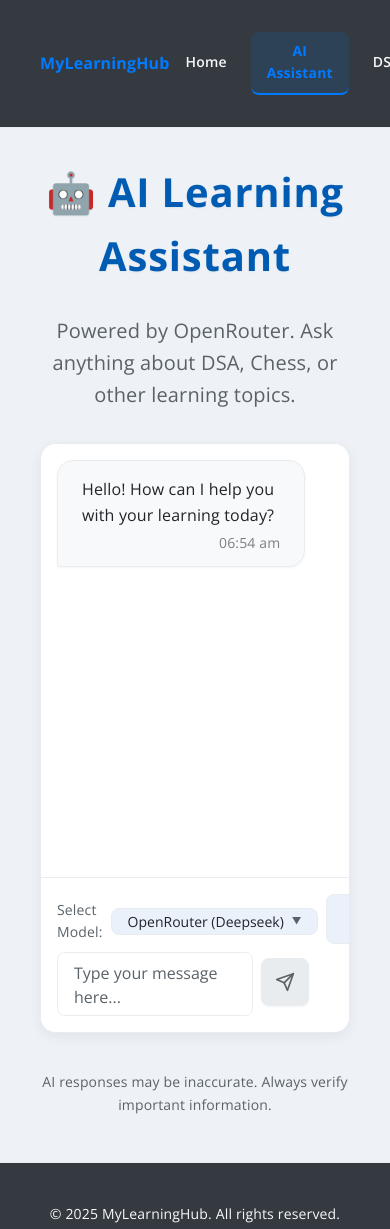
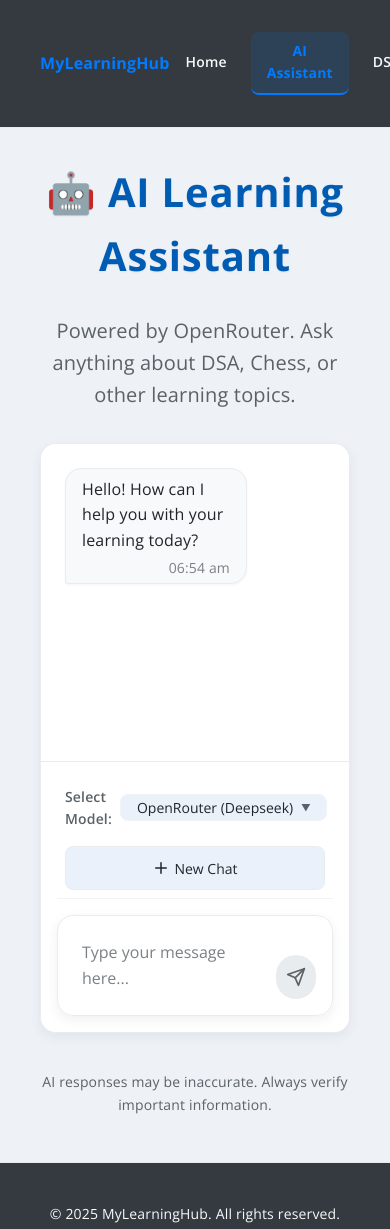
Before and after one commit to vishalpa8/my-learning-hub, a React (Vite) app: page /ai-assistant in a window 390 px wide. Shown: the top 1229 px of the page. Built offline with nearby package versions, Linux system fonts and the light colour scheme; no server answers.

Commit message:
ChatInerface enhanced

```diff
--- a/src/components/ai/ChatInterface.css
+++ b/src/components/ai/ChatInterface.css
@@ -571,289 +571,46 @@ pre.ai-code-block code {
   padding: var(--spacing-sm);
   background-color: var(--background-color);
   border-top: 1px solid var(--border-color);
-  min-height: auto; /* Ensures consistent height */
+  min-height: auto;
 }
 
-.chat-input-form textarea {
-  flex: 1;
-  max-height: 200px;
-  padding: var(--spacing-xs) var(--spacing-sm);
-  border: 1px solid var(--border-color);
-  border-radius: var(--border-radius);
-  resize: none;
-  font-family: var(--font-family-sans-serif);
-  font-size: var(--font-size-base);
-  line-height: 1.5;
-  background-color: var(--background-color);
-  transition: border-color 0.2s ease;
-  outline: none;
-  box-sizing: border-box;
+.chat-input-header {
+  display: flex;
+  flex-direction: column; /* Stack elements vertically */
+  gap: var(--spacing-sm); /* Space between top controls and input */
+  padding: var(--spacing-xxs) var(--spacing-md);
+  border-bottom: 1px solid var(--border-color-light);
+  margin-bottom: var(--spacing-sm);
 }
 
-.chat-input-form textarea::placeholder {
-  color: var(--text-muted-color);
+.chat-controls-top {
+  display: flex;
+  justify-content: space-between;
+  align-items: center;
+  width: 100%;
 }
 
-.chat-input-form textarea:focus {
-  border-color: var(--primary-color);
-  box-shadow: 0 0 0 2px rgba(var(--primary-color-rgb), 0.2);
+.model-selection-area {
+  display: flex;
+  align-items: center;
+  gap: var(--spacing-xs);
 }
 
-.chat-input-form textarea.editing-mode {
-  border-color: var(--primary-color);
-  box-shadow: 0 0 0 2px rgba(var(--primary-color-rgb), 0.2);
+.model-select-label {
+  font-size: var(--font-size-sm);
+  color: var(--text-muted-color);
+  font-weight: var(--font-weight-semibold); /* Increased font-weight */
 }
 
-/* ===== INPUT FORM BUTTONS - UPDATED FOR SVG ICONS ===== */
-.chat-input-form button {
-  width: 48px;
-  height: 48px;
-  padding: 0;
-  border: 1px solid var(--border-color);
-  border-radius: var(--border-radius);
-  background-color: var(--primary-color);
-  color: white;
-  display: flex;
-  align-items: center;
-  justify-content: center;
-  cursor: pointer;
-  transition: all 0.2s ease;
-  flex-shrink: 0;
-  box-sizing: border-box;
-  margin-bottom: 4px;
-}
-
-.chat-input-form button svg {
-  width: 20px;
-  height: 20px;
-}
-
-.chat-input-form button:hover:not(:disabled) {
-  background-color: var(--primary-color-dark);
-  transform: translateY(-1px);
-}
-
-.chat-input-form button:disabled {
-  background-color: var(--border-color);
-  color: var(--text-muted-color);
-  cursor: not-allowed;
-  transform: none;
-}
-
-.chat-input-form button[type="submit"]:not(:disabled) {
-  background-color: var(--primary-color);
-  color: #fff;
-  border-color: var(--primary-color);
-  animation: popIn 0.2s var(--easing-cubic) forwards;
-}
-
-.chat-input-form button[type="submit"]:not(:disabled):hover {
-  background-color: var(--primary-color-dark);
-  border-color: var(--primary-color-dark);
-  transform: translateY(-1px);
-}
-
-.chat-input-form .stop-button {
-  background-color: var(--danger-color);
-  color: #fff;
-  border-color: var(--danger-color);
-}
-
-.chat-input-form .stop-button:hover {
-  background-color: var(--danger-color-dark);
-  border-color: var(--danger-color-dark);
-  transform: translateY(-1px);
-}
-
-/* ===== ENHANCED STREAMING EFFECTS ===== */
-.streaming-markdown {
-  position: relative;
-}
-
-/* Enhanced streaming cursor */
-.streaming-markdown p:last-of-type::after,
-.streaming-markdown li:last-of-type::after,
-.streaming-markdown h1:last-of-type::after,
-.streaming-markdown h2:last-of-type::after,
-.streaming-markdown h3:last-of-type::after,
-.streaming-markdown h4:last-of-type::after,
-.streaming-markdown h5:last-of-type::after,
-.streaming-markdown h6:last-of-type::after,
-.streaming-markdown blockquote:last-of-type::after,
-.streaming-markdown pre:last-of-type::after {
-  content: "▋";
-  animation: streamingBlink 1s step-end infinite;
-  margin-left: 0.25em;
-  color: var(--primary-color);
-  font-weight: var(--font-weight-bold);
-  opacity: 1;
-}
-
-@keyframes streamingBlink {
-  0%,
-  50% {
-    opacity: 1;
-  }
-  51%,
-  100% {
-    opacity: 0;
-  }
-}
-
-/* Streaming text reveal animation */
-.streaming-markdown * {
-  animation: textReveal 0.3s ease-in-out;
-}
-
-@keyframes textReveal {
-  from {
-    opacity: 0;
-    transform: translateY(5px);
-  }
-  to {
-    opacity: 1;
-    transform: translateY(0);
-  }
-}
-
-/* Message streaming state */
-.message-bubble .message-text .streaming-markdown {
-  border-left: 3px solid var(--primary-color);
-  padding-left: var(--spacing-xs);
-  background: linear-gradient(
-    90deg,
-    rgba(var(--primary-color-rgb), 0.1) 0%,
-    rgba(var(--primary-color-rgb), 0.05) 50%,
-    transparent 100%
-  );
-  border-radius: 0 var(--border-radius-sm) var(--border-radius-sm) 0;
-  animation: streamingGlow 2s ease-in-out infinite alternate;
-}
-
-@keyframes streamingGlow {
-  0% {
-    border-left-color: var(--primary-color);
-    background: linear-gradient(
-      90deg,
-      rgba(var(--primary-color-rgb), 0.1) 0%,
-      rgba(var(--primary-color-rgb), 0.05) 50%,
-      transparent 100%
-    );
-  }
-  100% {
-    border-left-color: var(--primary-color-light);
-    background: linear-gradient(
-      90deg,
-      rgba(var(--primary-color-rgb), 0.15) 0%,
-      rgba(var(--primary-color-rgb), 0.08) 50%,
-      transparent 100%
-    );
-  }
-}
-
-/* ===== IMPROVED ANIMATIONS ===== */
-.message-bubble {
-  animation: messageSlideIn 0.4s var(--easing-cubic) forwards;
-}
-
-@keyframes messageSlideIn {
-  from {
-    opacity: 0;
-    transform: translateY(10px) scale(0.98);
-  }
-  to {
-    opacity: 1;
-    transform: translateY(0) scale(1);
-  }
-}
-
-.message-bubble.ai {
-  animation: messageSlideInLeft 0.4s var(--easing-cubic) forwards;
-}
-
-@keyframes slideInLeft {
-  from {
-    opacity: 0;
-    transform: translateX(-20px);
-  }
-  to {
-    opacity: 1;
-    transform: translateX(0);
-  }
-}
-
-@keyframes messageSlideInLeft {
-  from {
-    opacity: 0;
-    transform: translateX(-10px) scale(0.98);
-  }
-  to {
-    opacity: 1;
-    transform: translateX(0) scale(1);
-  }
-}
-
-/* ===== LOADING STATES ===== */
-.chat-input-form textarea:disabled {
-  opacity: 0.7;
-  cursor: not-allowed;
-}
-
-.message-bubble.streaming {
-  position: relative;
-  overflow: hidden;
-}
-
-.message-bubble.streaming::before {
-  content: "";
-  position: absolute;
-  top: 0;
-  left: -100%;
-  width: 100%;
-  height: 100%;
-  background: linear-gradient(
-    90deg,
-    transparent,
-    rgba(var(--primary-color-rgb), 0.1),
-    transparent
-  );
-  animation: shimmer 2s infinite;
-}
-
-@keyframes shimmer {
-  0% {
-    left: -100%;
-  }
-  100% {
-    left: 100%;
-  }
-}
-
-/* Responsive Design */
-@media (max-width: 768px) {
-  .chat-messages {
-    padding: var(--spacing-sm);
-  }
-
-  .message-bubble {
-    max-width: 90%;
-    padding: var(--spacing-sm) var(--spacing-md);
-  }
-
-  .chat-input-form {
-    padding: var(--spacing-sm);
-    min-height: 68px;
-  }
-}
-
-/* ===== MODEL SELECTOR ===== */
 .model-selector {
   position: relative;
+  flex-grow: 0;
+  flex-shrink: 0;
 }
 
 .model-selector select {
-  background-color: var(--background-color-subtle);
-  border: 1px solid var(--border-color);
+  background-color: var(--background-color-subtle); /* Keep subtle background */
+  border: 1px solid var(--border-color-light); /* Lighter border for dropdown */
   border-radius: var(--border-radius);
   padding: var(--spacing-xxs) var(--spacing-sm);
   font-family: var(--font-family-sans-serif);
@@ -864,7 +621,8 @@ pre.ai-code-block code {
   -webkit-appearance: none;
   -moz-appearance: none;
   appearance: none;
-  padding-right: var(--spacing-lg); /* Make space for arrow */
+  padding-right: var(--spacing-lg);
+  min-width: 120px;
 }
 
 .model-selector::after {
@@ -883,29 +641,20 @@ pre.ai-code-block code {
   background-color: var(--light-color);
 }
 
+.model-selector select:focus {
+  outline: none;
+  border-color: var(--primary-color);
+  box-shadow: 0 0 0 2px rgba(var(--primary-color-rgb), 0.2); /* Focus effect */
+}
+
 .model-selector select:disabled {
   opacity: 0.6;
   cursor: not-allowed;
   background-color: var(--border-color);
 }
 
-/* New styles for the model selection area */
-.model-selection-area {
+.new-chat-button {
   display: flex;
-  align-items: center;
-  gap: var(--spacing-xs);
-  margin-bottom: var(--spacing-xxs); /* Small gap below it */
-}
-
-.model-select-label {
-  font-size: var(--font-size-sm);
-  color: var(--text-muted-color);
-  font-weight: var(--font-weight-medium);
-}
-
-.chat-input-form .new-chat-button {
-  display: flex;
-  height: 42px; /* Match button height */
   align-items: center;
   justify-content: center;
   gap: var(--spacing-xxs);
@@ -913,26 +662,21 @@ pre.ai-code-block code {
   color: var(--text-color);
   border: 1px solid var(--border-color);
   border-radius: var(--border-radius);
-  padding: var(--spacing-xxs) var(--spacing-md); /* Adjusted padding */
+  padding: var(--spacing-xxs) var(--spacing-md);
   font-family: var(--font-family-sans-serif);
   font-size: var(--font-size-sm);
   font-weight: var(--font-weight-medium);
   cursor: pointer;
   transition: all 0.2s ease;
-  margin-left: auto;
-  box-shadow: none; /* Remove box-shadow for subtle look */
+  box-shadow: none;
   white-space: nowrap;
-  min-width: 120px; /* Ensure minimum width */
-}
-
-.chat-input-form .new-chat-button {
-  height: 50px; /* Match new button height */
-  padding: var(--spacing-sm) var(--spacing-md); /* Adjusted padding for better vertical alignment */
+  min-width: 100px;
+  height: 38px;
 }
 
 .new-chat-button:hover:not(:disabled) {
   background-color: var(--light-color);
-  box-shadow: none;
+  box-shadow: var(--box-shadow-sm); /* Added subtle shadow on hover */
 }
 
 .new-chat-button:disabled {
@@ -943,8 +687,8 @@ pre.ai-code-block code {
 }
 
 .new-chat-button svg {
-  width: 24px; /* Consistent with other icons */
-  height: 24px; /* Consistent with other icons */
+  width: 18px;
+  height: 18px;
   transition: transform 0.2s ease;
 }
 
@@ -952,10 +696,158 @@ pre.ai-code-block code {
   transform: scale(1.1);
 }
 
-/* New styles for the chat input controls wrapper */
 .chat-input-controls {
   display: flex;
-  align-items: center;
-  gap: var(--spacing-xs);
-  padding-right: var(--spacing-md); /* Add padding to the right edge */
+  align-items: flex-end; /* Align items to the bottom */
+  gap: var(--spacing-sm);
+  width: 100%;
+  max-width: 900px;
+  margin: 0 auto;
+  position: relative;
+  padding: var(--spacing-xxs);
+  border: 1px solid var(--border-color);
+  border-radius: var(--border-radius-lg);
+  background-color: var(--background-color-alt);
+  box-shadow: var(--box-shadow-md);
+  transition: border-color 0.2s ease, box-shadow 0.2s ease;
 }
+
+.chat-input-controls:focus-within {
+  border-color: var(--primary-color);
+  box-shadow: none;
+}
+
+.chat-input-controls textarea {
+  flex: 1;
+  max-height: 200px;
+  padding: var(--spacing-sm) var(--spacing-md);
+  padding-right: 50px;
+  border: none;
+  border-radius: var(--border-radius-lg);
+  resize: none;
+  font-family: var(--font-family-sans-serif);
+  font-size: var(--font-size-base);
+  line-height: 1.6;
+  background-color: transparent;
+  transition: all 0.2s ease;
+  outline: none;
+  box-sizing: border-box;
+  color: var(--text-color);
+}
+
+.chat-input-controls textarea::placeholder {
+  color: var(--text-muted-color);
+  opacity: 0.8;
+}
+
+.chat-input-controls textarea:focus {
+  outline: none;
+  box-shadow: none;
+}
+
+.chat-input-controls textarea.editing-mode {
+  /* No specific border/shadow for editing mode on textarea, handled by parent */
+}
+
+.chat-input-controls textarea:hover {
+  /* No specific border for hover on textarea, handled by parent */
+}
+
+.chat-input-controls button {
+  position: absolute;
+  right: var(--spacing-md);
+  bottom: var(--spacing-md);
+  width: 40px;
+  height: 40px;
+  padding: 0;
+  border: none;
+  border-radius: var(--border-radius-pill); /* Fully rounded for pill shape */
+  background-color: var(--primary-color);
+  color: white;
+  display: flex;
+  align-items: center; /* Vertically center icon */
+  justify-content: center;
+  cursor: pointer;
+  transition: all 0.2s ease;
+  flex-shrink: 0;
+  box-shadow: var(--box-shadow-sm);
+}
+
+.chat-input-controls button svg {
+  width: 20px;
+  height: 20px;
+  vertical-align: middle; /* Ensure vertical alignment */
+}
+
+.chat-input-controls button:hover:not(:disabled) {
+  background-color: var(--primary-color-dark);
+  transform: translateY(-1px) scale(1.05);
+  box-shadow: var(--box-shadow-md);
+}
+
+.chat-input-controls button:disabled {
+  background-color: var(--border-color);
+  color: var(--text-muted-color);
+  cursor: not-allowed;
+  transform: none;
+  box-shadow: none;
+}
+
+.chat-input-controls button[type="submit"]:not(:disabled) {
+  background-color: var(--primary-color);
+  color: #fff;
+  animation: popIn 0.2s var(--easing-cubic) forwards;
+}
+
+.chat-input-controls button[type="submit"]:not(:disabled):hover {
+  background-color: var(--primary-color-dark);
+}
+
+.chat-input-controls .stop-button {
+  background-color: var(--danger-color);
+  color: #fff;
+}
+
+.chat-input-controls .stop-button:hover {
+  background-color: var(--danger-color-dark);
+}
+
+/* Responsive adjustments */
+@media (max-width: 768px) {
+  .chat-input-header {
+    flex-direction: column;
+    align-items: flex-start;
+    padding: var(--spacing-xs);
+  }
+
+  .chat-controls-top {
+    flex-direction: column;
+    align-items: flex-start;
+    gap: var(--spacing-xs);
+  }
+
+  .model-selection-area {
+    width: 100%;
+    justify-content: space-between;
+  }
+
+  .new-chat-button {
+    width: 100%;
+    margin-top: var(--spacing-xs); /* Adjusted for better stacking */
+  }
+
+  .chat-input-controls {
+    padding: var(--spacing-xs);
+    border-radius: var(--border-radius-lg);
+  }
+
+  .chat-input-controls textarea {
+    padding: var(--spacing-sm);
+    padding-right: 50px;
+  }
+
+  .chat-input-controls button {
+    right: var(--spacing-sm);
+    bottom: var(--spacing-sm);
+  }
+}
--- a/src/components/ai/ChatInterface.jsx
+++ b/src/components/ai/ChatInterface.jsx
@@ -1006,16 +1006,18 @@ const ChatInterface = () => {
           submitInput();
         }}
       >
+        <div className="chat-input-header">
+          <div className="chat-controls-top">
             <div className="model-selection-area">
               <label htmlFor="model-select" className="model-select-label">
                 Select Model:
               </label>
               <ModelSelector
-            // id is now set inside the ModelSelector component
                 selectedModel={selectedModel}
                 onModelChange={handleModelChange}
                 disabled={isLoading}
               />
+            </div>
             <button
               type="button"
               onClick={handleNewChat}
@@ -1040,6 +1042,7 @@ const ChatInterface = () => {
               New Chat
             </button>
           </div>
+        </div>
 
         <div className="chat-input-controls">
           <textarea
@@ -1049,15 +1052,10 @@ const ChatInterface = () => {
               dispatch({ type: "SET_INPUT", payload: e.target.value })
             }
             onKeyDown={handleInputKeyDown}
-            placeholder={
-              isEditingLastMessage
-                ? "Edit your message..."
-                : isLoading
-                ? "AI is responding..."
-                : "Type your message here..."
-            }
+            placeholder={isLoading ? "AI is responding..." : "Type your message here..."}
             className={isEditingLastMessage ? "editing-mode" : ""}
             maxLength={CONSTANTS.MAX_INPUT_LENGTH}
+            aria-label="Message input"
           />
 
           {isLoading ? (
```
Also changed, not shown: src/images/image.png (deleted), 1 other file (tests, documents, lock files or other folders). Lines whose indentation alone changed are shown as unchanged.
